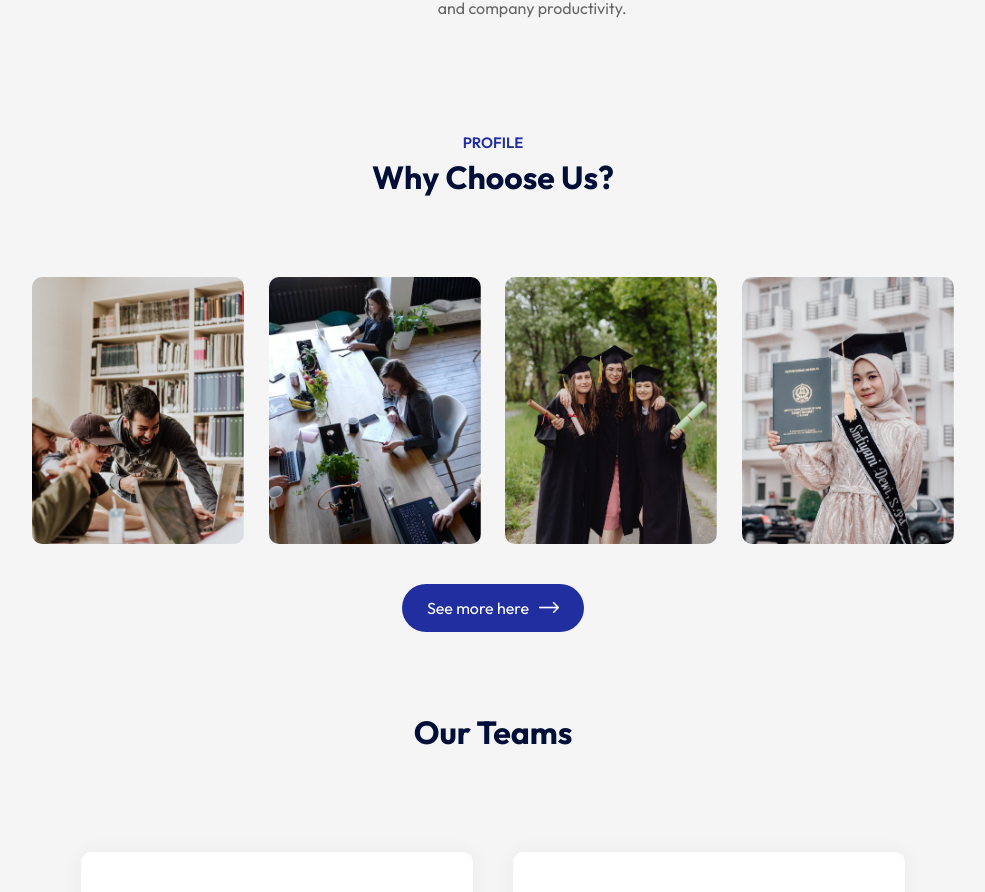
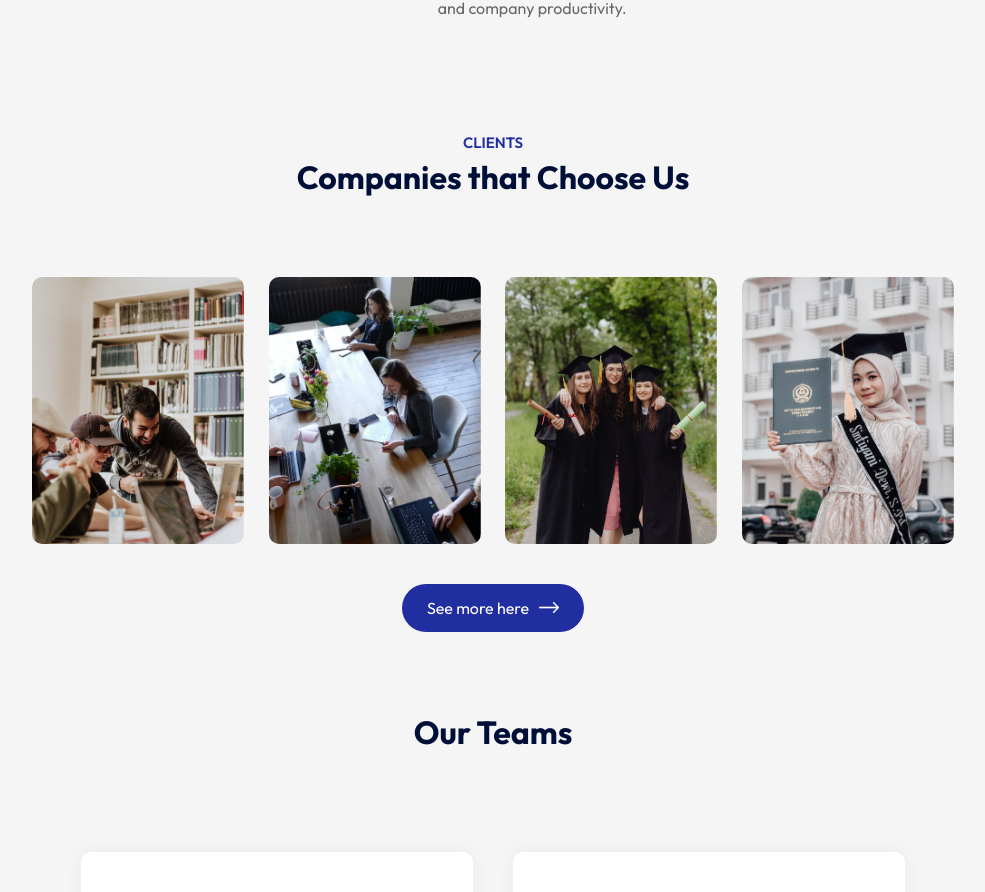
Before and after one commit to SalmanAlfarisi5/MTC, a React (Vite) app: page / in a window 1280 px wide. Shown: the part 2673-3565 px from the top of the page, without its empty margins (147-1132 px from the left). Built offline with nearby package versions, Linux system fonts and the light colour scheme.

Commit message:
Changing profile page to be clients

```diff
--- a/src/App.jsx
+++ b/src/App.jsx
@@ -4,7 +4,7 @@ import Hero from './Components/Hero/Hero'
 import Programs from './Components/Programs/Programs'
 import Title from './Components/Title/Title'
 import About from './Components/About/About'
-import Profile from './Components/Profile/Profile'
+import Clients from './Components/Clients/Clients'
 import Teams from './Components/Teams/Teams'
 import Contact from './Components/Contact/Contact'
 import Footer from './Components/Footer/Footer'
@@ -22,8 +22,8 @@ const [playState, setPlayState] = useState(false);
         <Title subTitle='Our programs' title = 'What we offer'/>
         <Programs/>
         <About setPlayState = {setPlayState}/>
-        <Title subTitle='Profile' title = 'Why Choose Us?'/>
-        <Profile/>
+        <Title subTitle='Clients' title = 'Companies that Choose Us'/>
+        <Clients/>
         <Title subTitle='' title = 'Our Teams'/>
         <Teams/>
         <Title subTitle='Contact Us' title = 'Get in Touch'/>
--- a/src/Components/Profile/Profile.css
+++ b/src/Components/Clients/Clients.css
@@ -1,4 +1,4 @@
-.profile {
+.clients {
     margin: 80px auto;
     width: 90%;
     text-align: center;
--- a/src/Components/Profile/Profile.jsx
+++ b/src/Components/Clients/Clients.jsx
@@ -1,14 +1,14 @@
 import React from 'react'
-import './Profile.css'
+import './Clients.css'
 import gallery_1 from '../../assets/gallery-1.png'
 import gallery_2 from '../../assets/gallery-2.png'
 import gallery_3 from '../../assets/gallery-3.png'
 import gallery_4 from '../../assets/gallery-4.png'
 import white_arrow from '../../assets/white-arrow.png'
 
-const Profile = () => {
+const Clients = () => {
   return (
-    <div className='profile'>
+    <div className='clients'>
         <div className="gallery">
             <img src={gallery_1} alt="" />
             <img src={gallery_2} alt="" />
@@ -20,4 +20,4 @@ const Profile = () => {
   )
 }
 
-export default Profile
+export default Clients
```
